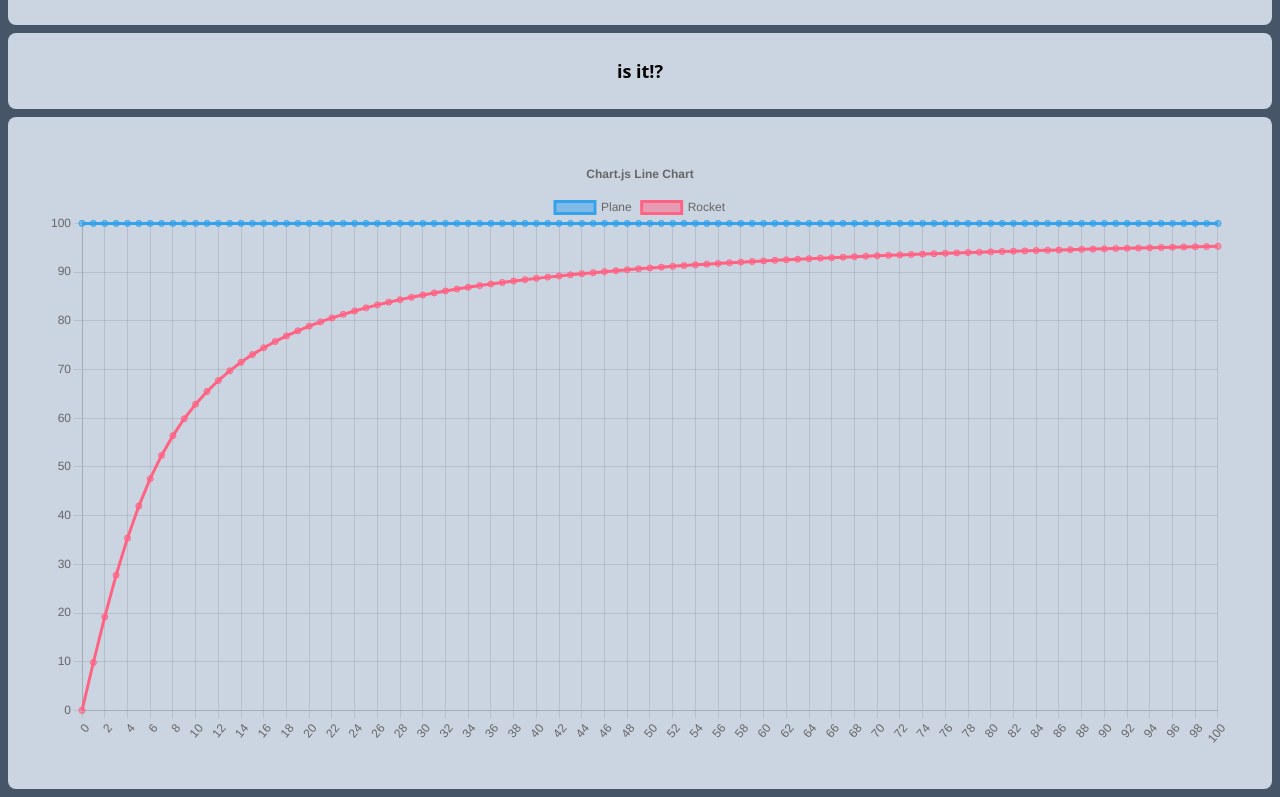
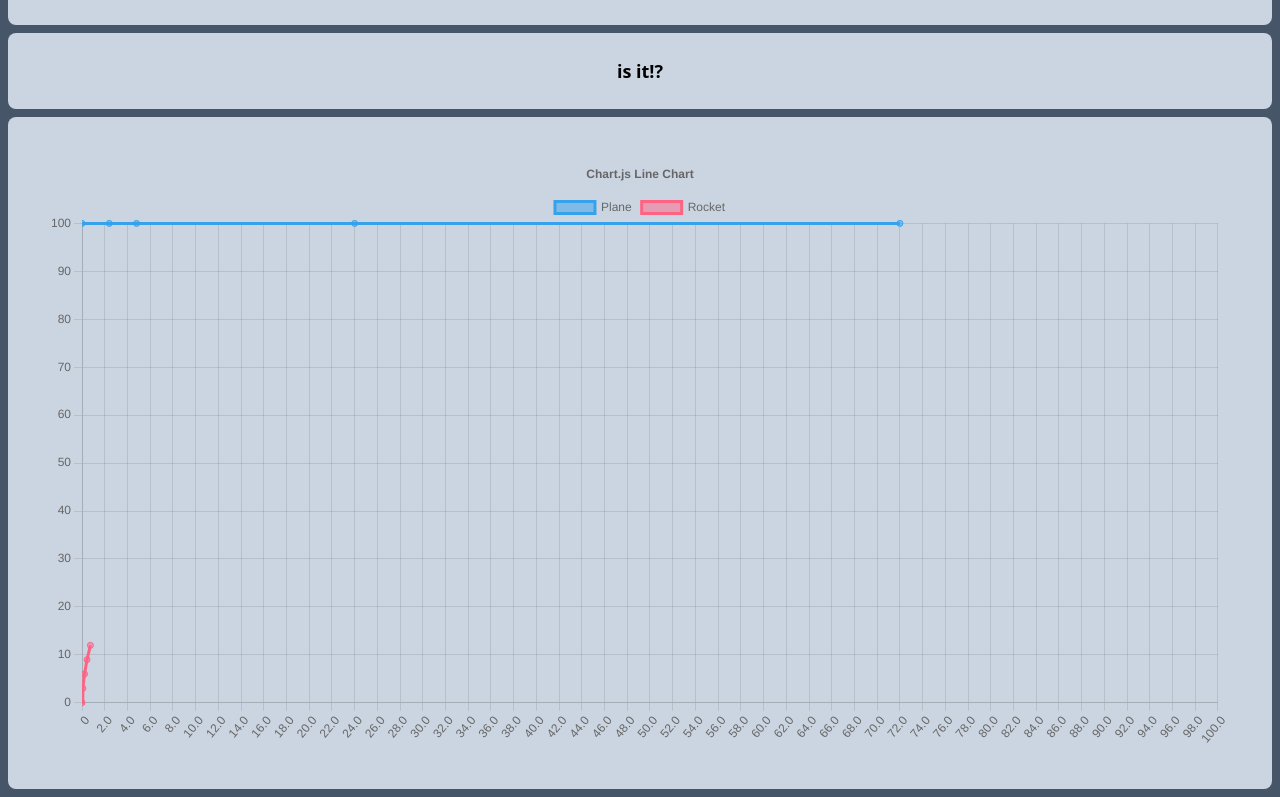
Before and after one commit to Mrkh97/RocketPlaneProject, a React (Create React App) app: page / in a window 1280 px wide. Shown: the part 619-1416 px from the top of the page. Built offline with nearby package versions, Linux system fonts and the light colour scheme.

Commit message:
nearly there

```diff
--- a/src/components/Chart.js
+++ b/src/components/Chart.js
@@ -20,8 +20,43 @@ ChartJS.register(
     Legend
   );
 
-const totalDuration = 5000;
-const delayBetweenPoints = totalDuration / 100;
+  let deltaT = 0.2;
+
+  let planeV = 12;
+  let XPlane = 0;
+  let YPlane = 100;
+  let XtPlane = [];
+  let YtPlane = [];
+  let planeCordinates = {};
+
+  let rocketV = 15;
+  let XRocket = 0;
+  let YRocket = 0;
+  let XtRocket = [];
+  let YtRocket = [];
+  let rocketCordinates = {};
+
+  while( XPlane < 100 ){
+    XtPlane.push(XPlane);
+    YtPlane.push(YPlane);
+    XtRocket.push(XRocket);
+    YtRocket.push(YRocket);
+    XPlane = XPlane + (planeV*deltaT);
+    XRocket = XRocket + (rocketV*deltaT*((XPlane-XRocket)/(Math.sqrt(((XPlane-XRocket)**2)+((YPlane-YRocket)**2)))));
+    YRocket = YRocket + (rocketV*deltaT*((YPlane-YRocket)/(Math.sqrt(((XPlane-XRocket)**2)+((YPlane-YRocket)**2)))));
+    console.log((Math.sqrt(((XPlane-XRocket)**2)+((YPlane-YRocket)**2))));
+    if((Math.sqrt(((XPlane-XRocket)**2)+((YPlane-YRocket)**2)))<0.001){
+      break;
+    }
+
+  }
+
+  XtPlane.forEach((item,i)=>planeCordinates[item]=YtPlane[i]);
+  XtRocket.forEach((item,i)=>rocketCordinates[item]=YtRocket[i]);
+
+
+const totalDuration = 40000;
+const delayBetweenPoints = totalDuration / XtPlane.length;
 const previousY = (ctx) => ctx.index === 0 ? ctx.chart.scales.y.getPixelForValue(100) : ctx.chart.getDatasetMeta(ctx.datasetIndex).data[ctx.index - 1].getProps(['y'], true).y;
 const animation = {
   x: {
@@ -54,6 +89,16 @@ const animation = {
 
 export const options = {
   animation,
+  scales: {
+    x: {
+        max: 100,
+        min: 0,
+        type: 'linear',
+        ticks: {
+            stepSize: 0.5
+        }
+    }
+},
   responsive: true,
   plugins: {
     legend: {
@@ -65,40 +110,15 @@ export const options = {
     },
   },
 };
-let deltaT = 0.1;
 
-let planeV = 200;
-let XPlane = 0;
-let YPlane = 100;
-let XtPlane = [];
-let YtPlane = [];
-let planeCordinates = {};
+//commit on test branch
 
-let rocketV = 100;
-let XRocket = 0;
-let YRocket = 0;
-let XtRocket = [];
-let YtRocket = [];
-let rocketCordinates = {};
+let labels = [];
+// for (let i = 0; i <= 100; i++) {
+//   labels.push(i);
+// }
 
-
-let time = [];
-let labels = time;
-for (let i=0;i<=100;i++){
-  time.push(i);
-  XtPlane.push(XPlane);
-  YtPlane.push(YPlane);
-  XtRocket.push(XRocket);
-  YtRocket.push(YRocket);
-  XPlane = XPlane + (planeV*deltaT);
-  YPlane = YPlane;
-  XRocket = XRocket + (rocketV*deltaT*((XPlane-XRocket)/(Math.sqrt(((XPlane-XRocket)**2)+((YPlane-YRocket)**2)))));
-  YRocket = YRocket + (rocketV*deltaT*((YPlane-YRocket)/(Math.sqrt(((XPlane-XRocket)**2)+((YPlane-YRocket)**2)))));
-
-
-}
-console.log(XtPlane,XtRocket);
-//commit on test branch
+console.log(planeCordinates)
 
 
 
@@ -107,13 +127,13 @@ export const data = {
   datasets: [
     {
       label: 'Plane',
-      data: XtPlane.map((item,i) => YtPlane[i]),
+      data: planeCordinates,
       borderColor: 'rgb(53, 162, 235)',
       backgroundColor: 'rgba(53, 162, 235, 0.5)',
     },
     {
       label: 'Rocket',
-      data: XtRocket.map((item,i) => YtRocket[i]),
+      data: rocketCordinates,
       borderColor: 'rgb(255, 99, 132)',
       backgroundColor: 'rgba(255, 99, 132, 0.5)',
     },
```
